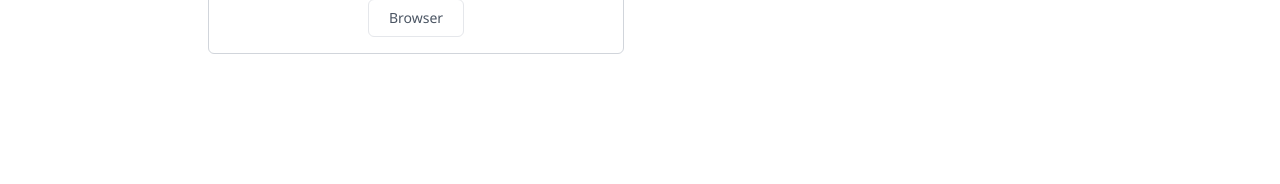
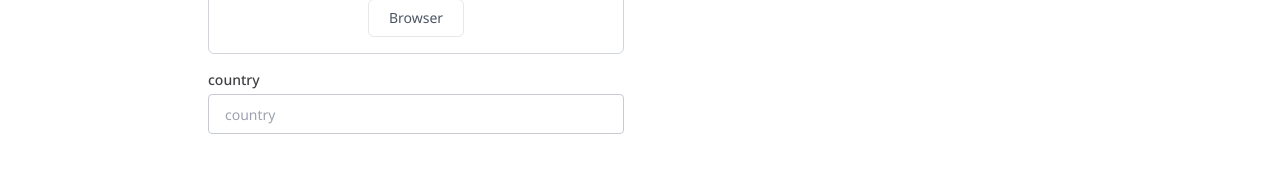
Before and after one commit to gift56/Fiverr-clone, a React (Vite) app in the folder client/: page /join in a window 1280 px wide. Shown: the part 594-778 px from the top of the page. Built offline with nearby package versions, Linux system fonts and the light colour scheme.

Commit message:
working on registration page

```diff
--- a/client/src/pages/register/Register.jsx
+++ b/client/src/pages/register/Register.jsx
@@ -82,7 +82,7 @@ const Register = () => {
   }
 
   return (
-    <div className="py-40">
+    <div className="py-40 pb-10">
       <div className="contain">
         <div className="w-[75%] flex items-center justify-center py-10 mx-auto">
           <form
@@ -158,7 +158,10 @@ const Register = () => {
                   }`}
                 >
                   {values?.img?.type?.startsWith("image/") ? (
-                    <label htmlFor="img" className="cursor-pointer h-full w-full flex items-center justify-center">
+                    <label
+                      htmlFor="img"
+                      className="cursor-pointer h-full w-full flex items-center justify-center"
+                    >
                       <img
                         src={URL.createObjectURL(values.img)}
                         alt={values.img.name}
@@ -179,6 +182,21 @@ const Register = () => {
                   )}
                 </div>
               </div>
+              <CustomizeInput
+                showLabel={false}
+                htmlFor="country"
+                label="country"
+                labelClassName="text-sm font-medium text-darkColor"
+                type="text"
+                name="country"
+                value={values.country}
+                onChange={handleChange}
+                onBlur={handleBlur}
+                error={getError("country")}
+                id="country"
+                placeholder="country"
+                className="bg-white  border border-[#C7CBD1] w-full h-[40px] rounded px-4 focus:border-[1.5px] focus:border-primary outline-none text-sm"
+              />
             </div>
             <div className="flex items-start justify-start flex-col gap-4 flex-1">
               <h1 className="text-2xl text-darkColor font-semibold">
```
